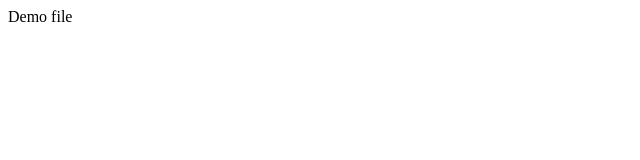
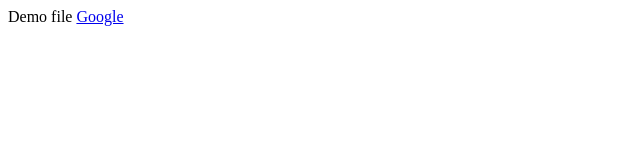
Before and after one commit to IhorShakhray/demo, a plain HTML site: page index.html in a window 1280 px wide. Shown: the full height of the page, 0-640 px from the left. Drawn offline with Linux system fonts and the light colour scheme.

Commit message:
Adding google link

```diff
--- a/index.html
+++ b/index.html
@@ -7,5 +7,6 @@
 </head>
 <body>
     Demo file
+    <a href="https://google.com.ua">Google</a>
 </body>
 </html>
```
